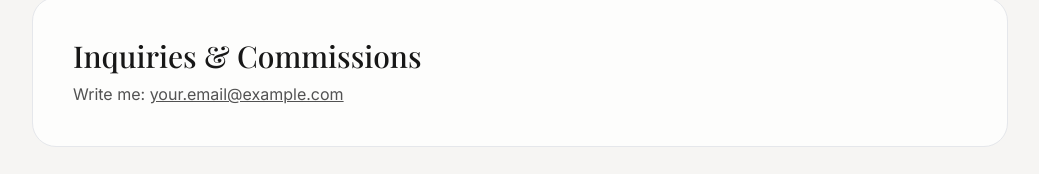
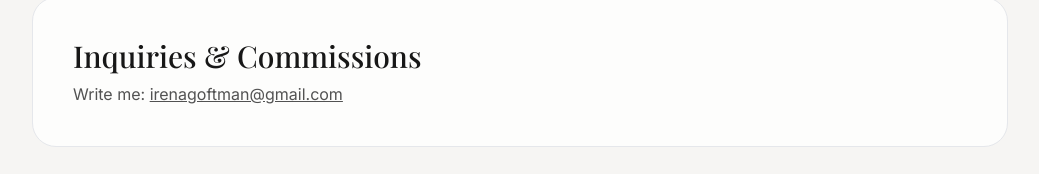
Before and after one commit to irenagoftman/irena-portfolio, a React (Vite) app: page / in a window 1280 px wide. Shown: the part 2264-2438 px from the top of the page, without its empty margins (120-1159 px from the left). Built offline with nearby package versions, Linux system fonts and the light colour scheme; the HTML template or start-up script is replaced by a standard one.

Commit message:
Update App.jsx

```diff
--- a/src/App.jsx
+++ b/src/App.jsx
@@ -1,7 +1,7 @@
 import React, { useMemo, useState } from 'react'
 import { artworks, categories } from './data/artworks.js'
 
-const EMAIL = 'your.email@example.com'
+const EMAIL = 'irenagoftman@gmail.com'
 
 export default function App() {
   const [active, setActive] = useState('All')
```
